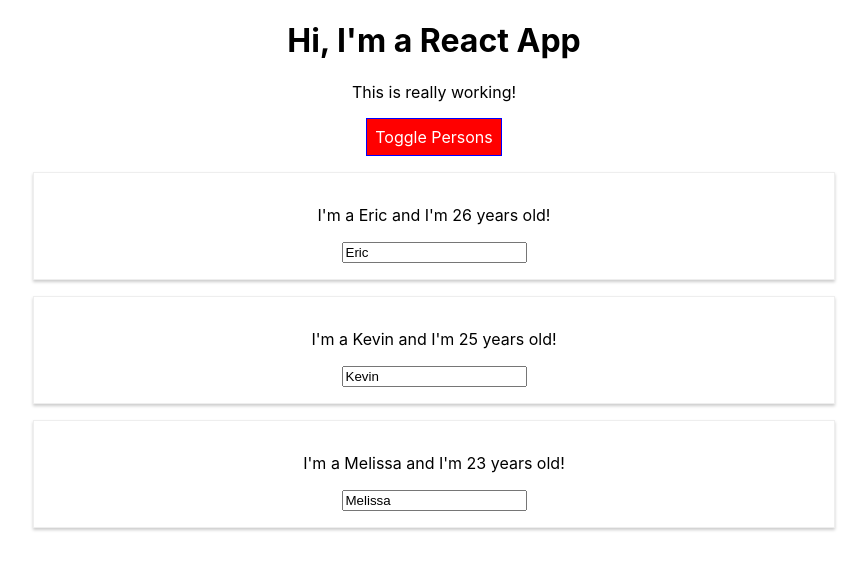
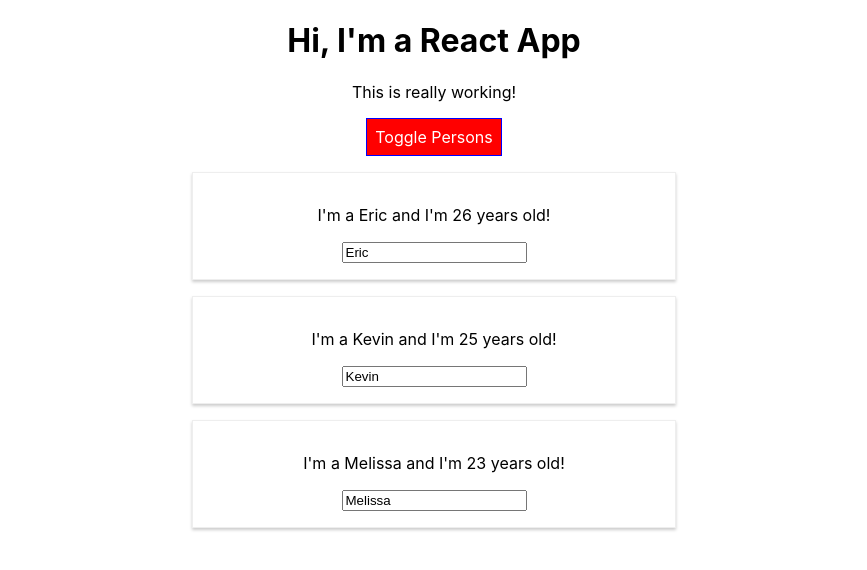
Before and after one commit to EricQuinterX/react-tutorial, a React (Create React App) app in the folder react-guide/: page / in a window 1280 px wide. Both pictures are taken after a click on the button "Toggle Persons". Shown: the top 570 px of the page, without its empty margins (206-1073 px from the left). Built offline with nearby package versions, Linux system fonts and the light colour scheme.

Commit message:
radium and media-query inline

```diff
--- a/react-guide/package.json
+++ b/react-guide/package.json
@@ -3,6 +3,7 @@
   "version": "0.1.0",
   "private": true,
   "dependencies": {
+    "radium": "^0.25.1",
     "react": "^16.7.0",
     "react-dom": "^16.7.0",
     "react-scripts": "2.1.2"
--- a/react-guide/src/App.js
+++ b/react-guide/src/App.js
@@ -1,7 +1,8 @@
 import React, { Component } from 'react';
-import logo from './logo.svg';
 import './App.css';
+import Radium, {StyleRoot} from 'radium';
 import Person from './Person/Person';
+
 
 
 class App extends Component {
@@ -53,7 +54,11 @@
       font: 'inherit',
       border: '1px solid blue',
       padding: '8px',
-      cursor: 'pointer'
+      cursor: 'pointer',
+      ':hover': {
+        backgroundColor: 'lightgreen',
+        color: 'black'
+      }
     };
 
     let persons = null;
@@ -72,6 +77,10 @@
         </div>
       );
       style.backgroundColor = 'red';
+      style[':hover'] = {
+        backgroundColor: 'salmon',
+        color: 'black'
+      };
     }
 
     const classes = [];
@@ -79,6 +88,7 @@
     if (this.state.persons.length <= 1) classes.push('bold');
 
     return (
+      <StyleRoot>
         <div className="App">
           <h1>Hi, I'm a React App</h1>
           <p className={classes.join(' ')}>This is really working!</p>
@@ -87,8 +97,9 @@
             onClick={this.togglePersonsHandler}>Toggle Persons</button>
           {persons}
         </div>
+      </StyleRoot>
     );
   }
 }
 
-export default App;
+export default Radium(App);
--- a/react-guide/src/Person/Person.js
+++ b/react-guide/src/Person/Person.js
@@ -1,9 +1,15 @@
 import React from 'react';
 import './Person.css';
+import Radium from 'radium';
 
 const person = (props) => {
+  const style = {
+    '@media (min-width: 500px)': {
+      width: '450px'
+    }
+  };
   return (
-    <div className="Person">
+    <div className="Person" style={style}>
       <p onClick={props.click}>I'm a {props.name} and I'm {props.age} years old!</p>
       <p>{props.children}</p>
       <input type="text" onChange={props.changed} defaultValue={props.name} />
@@ -11,4 +17,4 @@
   )
 }
 
-export default person;
+export default Radium(person);
```
Also changed, not shown: 1 other file (tests, documents, lock files or other folders). Lines whose indentation alone changed are shown as unchanged.
